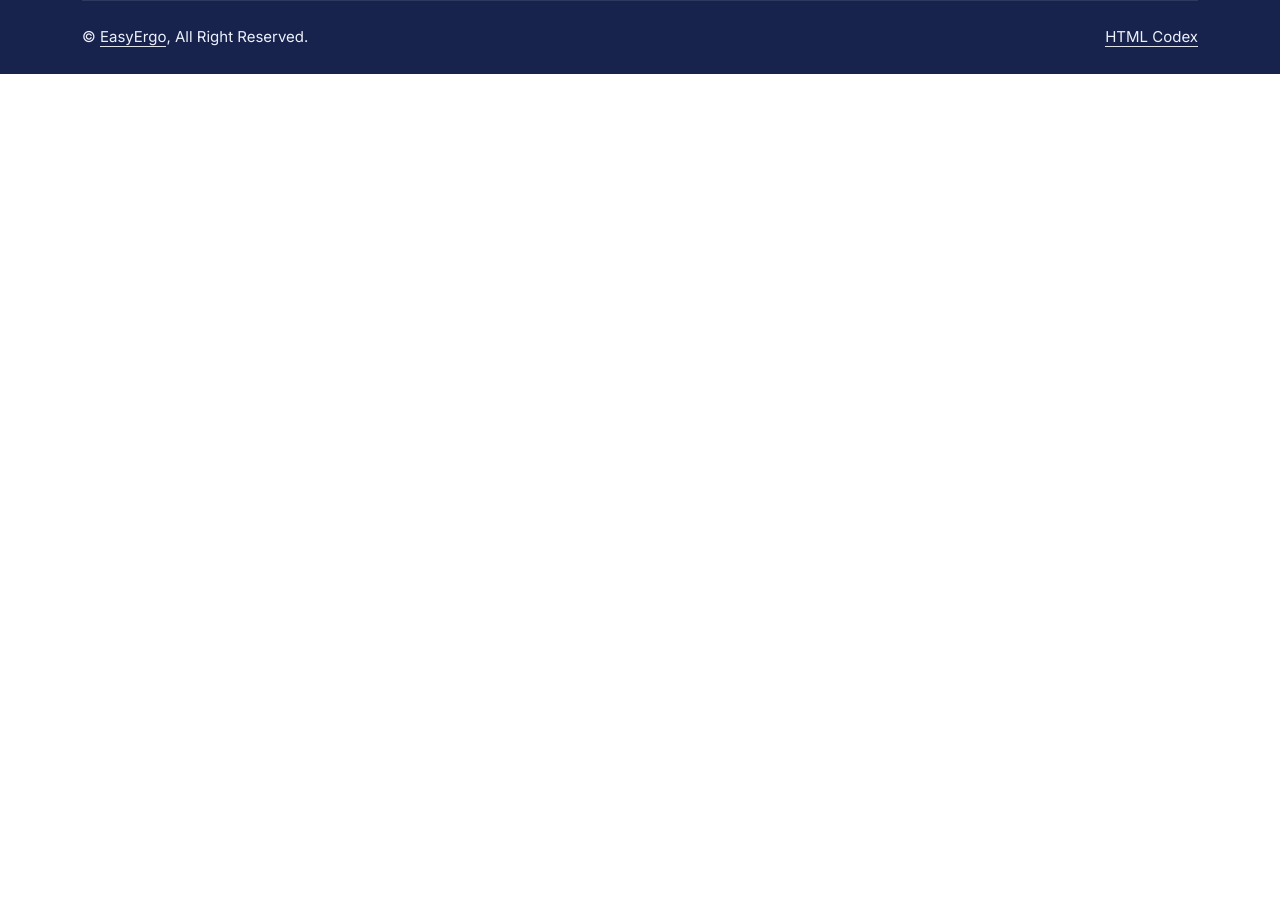
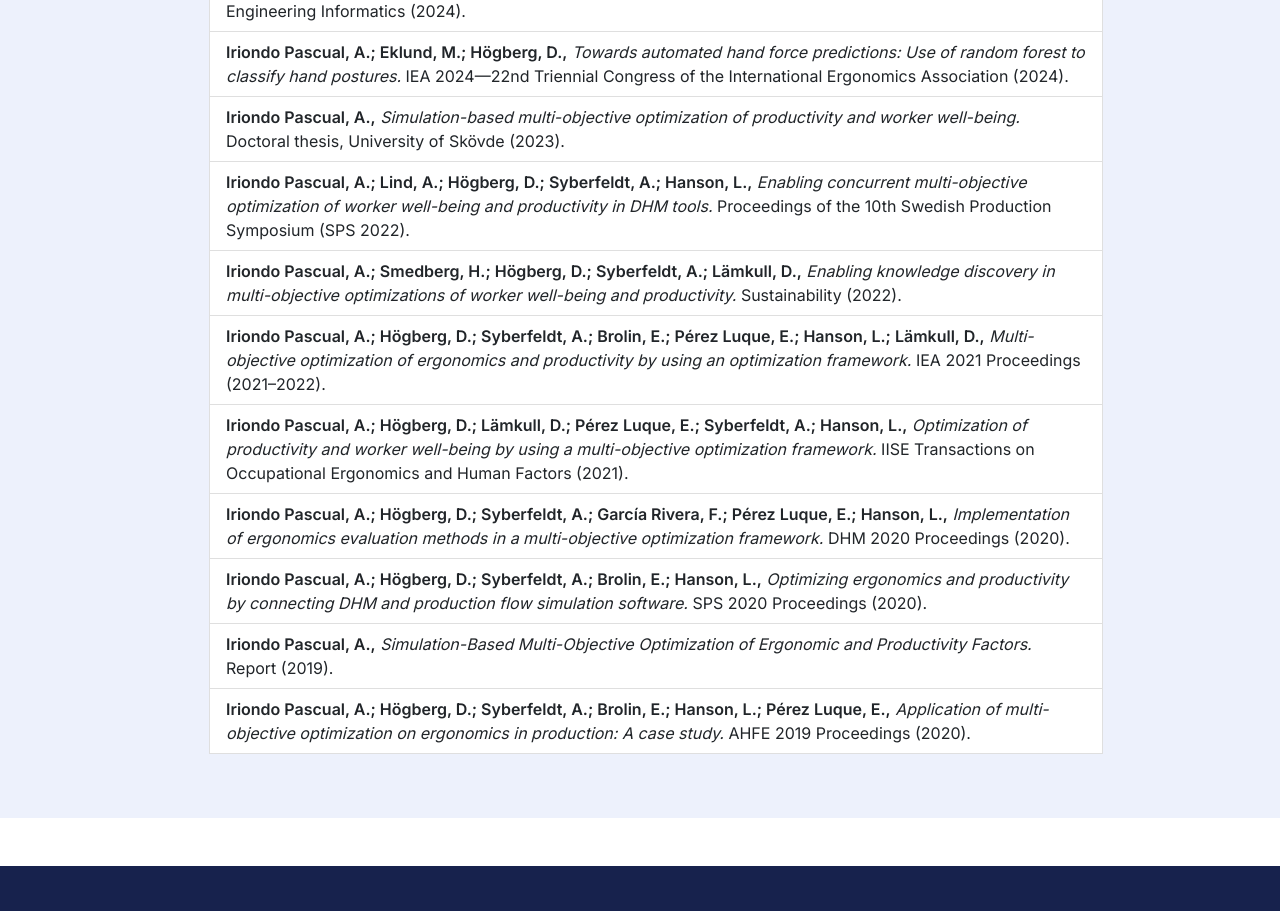
Before and after one commit to AitorIriondo/easy-ergo_website, a plain HTML site: page about.html in a window 1280 px wide. Shown: the part 1771-2682 px from the top of the page. Before the commit the page ends 1845 px from the top, so only its background shows below. Drawn offline with nearby package versions, Linux system fonts and the light colour scheme.

Commit message:
added publications section

```diff
--- a/about.html
+++ b/about.html
@@ -167,6 +167,62 @@
 </div>
 <!-- Team End -->
 
+
+<!-- Publications Start -->
+<div class="container-xxl py-5 bg-light">
+    <div class="container">
+        <div class="text-center wow fadeInUp" data-wow-delay="0.1s">
+            <h1 class="mb-4">Our Publications</h1>
+            <p class="lead">
+                EasyErgo is the result of years of rigorous research in digital human modeling, ergonomics, and AI-driven optimization. Our work is grounded in scientific methods and validated through peer-reviewed publications. We are committed to bridging the gap between academia and industry by transforming advanced methodologies into user-friendly tools that enhance productivity and promote worker well-being. Below is a curated selection of our most relevant scientific contributions.
+            </p>
+        </div>
+
+        <!-- Publications List -->
+        <div class="row justify-content-center mt-5">
+            <div class="col-lg-10">
+                <ul>
+                    <li class="list-group-item">
+                        <strong>Iriondo Pascual, A.; Högberg, D.; Syberfeldt, A.; Brolin, E.,</strong> <em>Development and initial usability evaluation of a digital tool for simulation-based multi-objective optimization of productivity and worker well-being.</em> Advanced Engineering Informatics (2024).
+                    </li>
+                    <li class="list-group-item">
+                        <strong>Iriondo Pascual, A.; Eklund, M.; Högberg, D.,</strong> <em>Towards automated hand force predictions: Use of random forest to classify hand postures.</em> IEA 2024—22nd Triennial Congress of the International Ergonomics Association (2024).
+                    </li>
+                    <li class="list-group-item">
+                        <strong>Iriondo Pascual, A.,</strong> <em>Simulation-based multi-objective optimization of productivity and worker well-being.</em> Doctoral thesis, University of Skövde (2023).
+                    </li>
+                    <li class="list-group-item">
+                        <strong>Iriondo Pascual, A.; Lind, A.; Högberg, D.; Syberfeldt, A.; Hanson, L.,</strong> <em>Enabling concurrent multi-objective optimization of worker well-being and productivity in DHM tools.</em> Proceedings of the 10th Swedish Production Symposium (SPS 2022).
+                    </li>
+                    <li class="list-group-item">
+                        <strong>Iriondo Pascual, A.; Smedberg, H.; Högberg, D.; Syberfeldt, A.; Lämkull, D.,</strong> <em>Enabling knowledge discovery in multi-objective optimizations of worker well-being and productivity.</em> Sustainability (2022).
+                    </li>
+                    <li class="list-group-item">
+                        <strong>Iriondo Pascual, A.; Högberg, D.; Syberfeldt, A.; Brolin, E.; Pérez Luque, E.; Hanson, L.; Lämkull, D.,</strong> <em>Multi-objective optimization of ergonomics and productivity by using an optimization framework.</em> IEA 2021 Proceedings (2021–2022).
+                    </li>
+                    <li class="list-group-item">
+                        <strong>Iriondo Pascual, A.; Högberg, D.; Lämkull, D.; Pérez Luque, E.; Syberfeldt, A.; Hanson, L.,</strong> <em>Optimization of productivity and worker well-being by using a multi-objective optimization framework.</em> IISE Transactions on Occupational Ergonomics and Human Factors (2021).
+                    </li>
+                    <li class="list-group-item">
+                        <strong>Iriondo Pascual, A.; Högberg, D.; Syberfeldt, A.; García Rivera, F.; Pérez Luque, E.; Hanson, L.,</strong> <em>Implementation of ergonomics evaluation methods in a multi-objective optimization framework.</em> DHM 2020 Proceedings (2020).
+                    </li>
+                    <li class="list-group-item">
+                        <strong>Iriondo Pascual, A.; Högberg, D.; Syberfeldt, A.; Brolin, E.; Hanson, L.,</strong> <em>Optimizing ergonomics and productivity by connecting DHM and production flow simulation software.</em> SPS 2020 Proceedings (2020).
+                    </li>
+                    <li class="list-group-item">
+                        <strong>Iriondo Pascual, A.,</strong> <em>Simulation-Based Multi-Objective Optimization of Ergonomic and Productivity Factors.</em> Report (2019).
+                    </li>
+                    <li class="list-group-item">
+                        <strong>Iriondo Pascual, A.; Högberg, D.; Syberfeldt, A.; Brolin, E.; Hanson, L.; Pérez Luque, E.,</strong> <em>Application of multi-objective optimization on ergonomics in production: A case study.</em> AHFE 2019 Proceedings (2020).
+                    </li>
+                </ul>
+
+            </div>
+        </div>
+    </div>
+</div>
+<!-- Publications End -->
+
     <!-- Footer Start -->
     <div class="container-fluid bg-dark text-light footer pt-5 mt-5 wow fadeIn" data-wow-delay="0.1s">
         <div class="container py-5">
```
